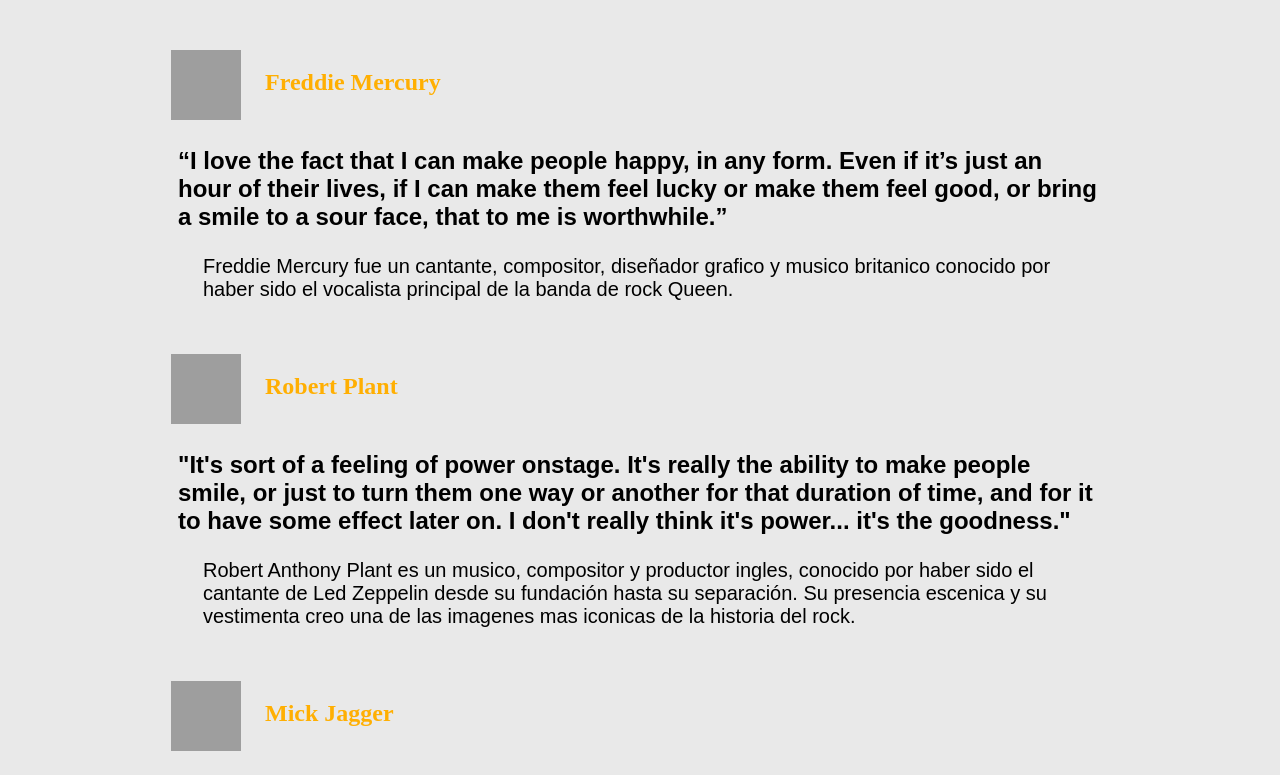
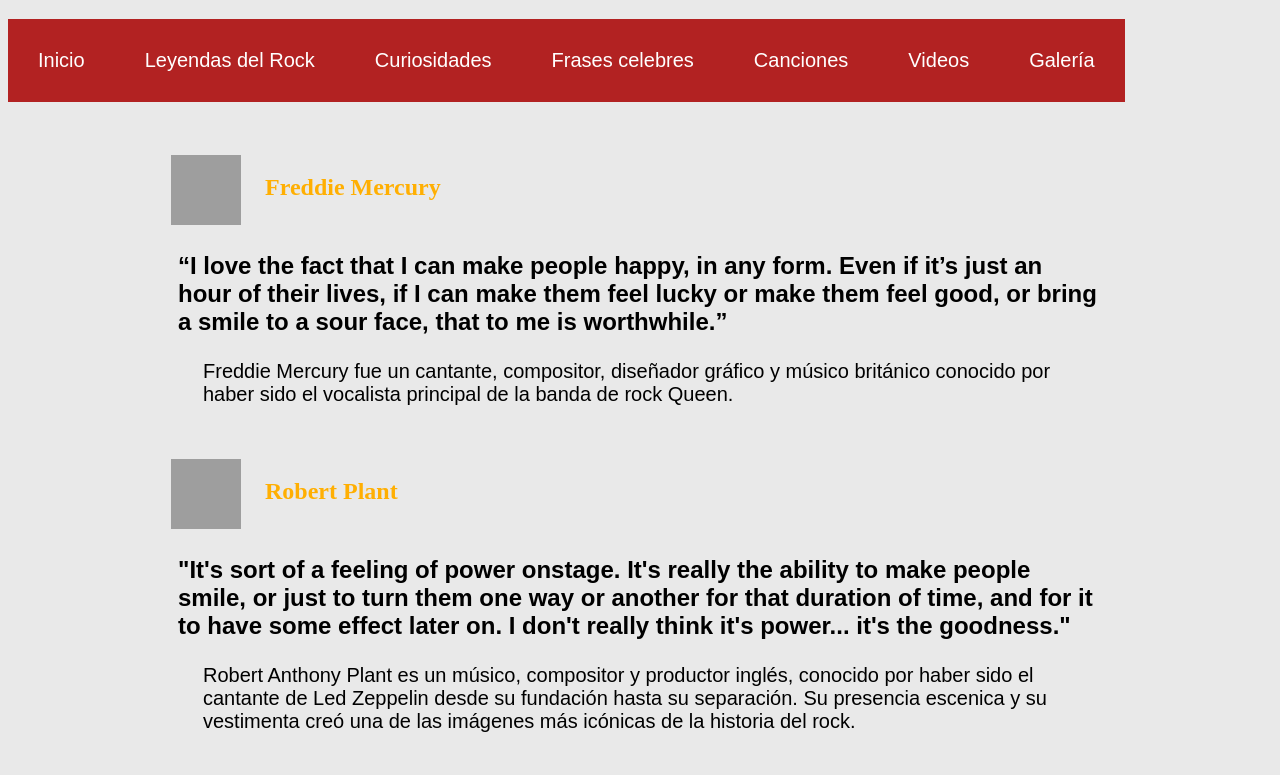
Before and after one commit to veronicamtzv/citasdelrock, a plain HTML site: page index.html in a window 1280 px wide. Shown: the part 175-950 px from the top of the page. Drawn offline with Linux system fonts and the light colour scheme; grey boxes are pictures that could not be loaded; a web font is replaced by a local one.

Commit message:
Actualizacion menu

```diff
--- a/Estilosrock.css
+++ b/Estilosrock.css
@@ -1,15 +1,47 @@
-
-body{
+body {
     background-color: #e9e9e9;
 }
 
-article{
+#menu {
+    width: 100%;
+    float: left;
+    padding-bottom: 50px;
+}
+
+#button {
+    padding: 0;
+    width: 100%;
+    background-color: firebrick;
+}
+
+#button li {
+    display: inline;
+}
+
+#button li a {
+    font-family: 'BenchNine', sans-serif;
+    font-weight: lighter;
+    color: white;
+    font-size: 20px;
+    text-decoration: none;
+    float: left;
+    padding: 30px;
+    background-color: firebrick;
+}
+
+#button li a:hover {
+    color: black;
+    margin-top: -5;
+    padding-bottom: 12 px;
+}
+
+article {
     padding-left: 160px;
     padding-right: 160px;
     padding-bottom: 30px;
 }
 
-h1{
+h1 {
     text-align: center;
     font-family: 'Anton', sans-serif;
     color: #aa0202;
@@ -18,16 +50,18 @@ h1{
     border: 20px;
     border-style: outset;
     border-color: #414141;
+    padding-bottom: 5px;
+    margin-bottom: 5px;
 }
 
-h2{
+h2 {
     font-family: 'Alegreya SC', serif;
     color: #ffaf02;
     padding-top: 15px;
     padding-left: 20px;
 }
 
-h3{
+h3 {
     font-family: 'BenchNine', sans-serif;
     font-weight: bold;
     font-size: 24px;
@@ -35,7 +69,7 @@ h3{
     padding-right: 10px;
 }
 
-p{
+p {
     font-family: 'BenchNine', sans-serif;
     font-weight: lighter;
     font-size: 20px;
@@ -43,7 +77,7 @@ p{
     padding-right: 35px;
 }
 
-footer{
+footer {
     font-family: 'BenchNine', sans-serif;
     font-weight: lighter;
     font-size: 24px;
--- a/index.html
+++ b/index.html
@@ -17,7 +17,22 @@
     </header>
 
     <main>
+
+        <section id="menu">
+            <ul id="button">
+                <li> <a href="#"> Inicio </a> </li>
+                <li> <a href="#"> Leyendas del Rock </a> </li>
+                <li> <a href="#"> Curiosidades </a> </li>
+                <li> <a href="#"> Frases celebres </a> </li>
+                <li> <a href="#"> Canciones </a> </li>
+                <li> <a href="#"> Videos </a> </li>
+                <li> <a href="#"> Galería </a> </li>
+            </ul>
+        </section>
+
+
         <section>
+
             <article>
                 <table>
                     <tr>
@@ -32,7 +47,7 @@
                 <h3> “I love the fact that I can make people happy, in any form. Even if it’s just an hour of their
                     lives, if I can make them feel lucky or make them feel good, or bring a smile to a sour face, that
                     to me is worthwhile.”</h3>
-                <p>Freddie Mercury fue un cantante, compositor, diseñador grafico y musico britanico conocido por haber
+                <p>Freddie Mercury fue un cantante, compositor, diseñador gráfico y músico británico conocido por haber
                     sido el vocalista principal de la banda de rock Queen.</p>
 
             </article>
@@ -51,9 +66,9 @@
                 <h3>"It's sort of a feeling of power onstage. It's really the ability to make people smile, or just to
                     turn them one way or another for that duration of time, and for it to have some effect later on. I
                     don't really think it's power... it's the goodness."</h3>
-                <p>Robert Anthony Plant es un musico, compositor y productor ingles, conocido por haber sido el cantante
-                    de Led Zeppelin desde su fundación hasta su separación. Su presencia escenica y su vestimenta creo
-                    una de las imagenes mas iconicas de la historia del rock.</p>
+                <p>Robert Anthony Plant es un músico, compositor y productor inglés, conocido por haber sido el cantante
+                    de Led Zeppelin desde su fundación hasta su separación. Su presencia escenica y su vestimenta creó
+                    una de las imágenes más icónicas de la historia del rock.</p>
             </article>
 
             <article>
@@ -71,7 +86,7 @@
                     need.”</h3>
                 <p>Michael Phillip Jagger conocido profesionalmente como Mick Jagger, es un cantante, compositor, musico
                     y actor britanico, reconocido por ser el cantante principal de la banda de rock The Rolling Stones.
-                    Su carrera abarca mas de cinco decadas y ha sido como "uno de los cantantes mas populares e
+                    Su carrera abarca más de cinco décadas y ha sido como "uno de los cantantes más populares e
                     influyentes en la historia del Rock & roll".</p>
             </article>
 
@@ -103,8 +118,8 @@
                     </tr>
                 </table>
                 <h3>"I have to get inspired by something that otuches my soul, or rocks my soul."</h3>
-                <p>Steven Victor Tallarico, mas conocido en la industria de la musica como Steven Tyler, es un cantante,
-                    compositor, musico y actor estadounidense, mundialmente conocido por ser el lider y vocalista de la
+                <p>Steven Victor Tallarico, más conocido en la industria de la música como Steven Tyler, es un cantante,
+                    compositor, músico y actor estadounidense, mundialmente conocido por ser el líder y vocalista de la
                     banda de rock estadounidense Aerosmith y por su habilidad de ejecutar varios instrumentos musicales
                     a la vez.</p>
             </article>
@@ -121,7 +136,7 @@
                     </tr>
                 </table>
                 <h3>“A dream you dream alone is only a dream. A dream you dream together is reality.”</h3>
-                <p>John Winston Lennon fue un artista, musico, multistrumentista, cantautor, compositor, poeta,
+                <p>John Winston Lennon fue un artista, músico, multistrumentista, cantautor, compositor, poeta,
                     dibujante, escritor, pacifista, activista y actor inglés conocido por ser uno de los miembros
                     fundadores de la banda de rock The Beatles.</p>
             </article>
@@ -200,6 +215,7 @@
             </article>
 
         </section>
+
     </main>
     <footer>
 
```
